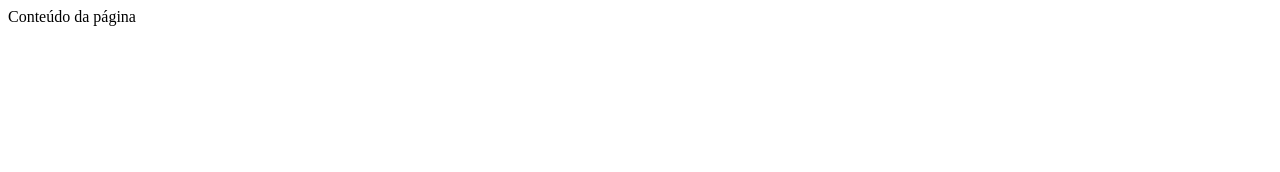
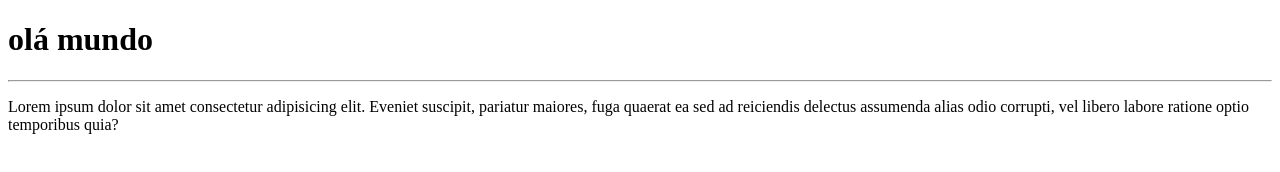
Before and after one commit to L1eduardo/loja, a plain HTML site: page index.html in a window 1280 px wide. Drawn offline with Linux system fonts and the light colour scheme.

Commit message:
criaçao de titulo e paragrafo

```diff
--- a/index.html
+++ b/index.html
@@ -1,10 +1,11 @@
 <!DOCTYPE html>
-<html>
-  <head>
-    <meta charset="utf-8">
-    <title>Título da página</title>
-  </head>
-  <body>
-    Conteúdo da página
-  </body>
+ <html lang="pt-br">
+    <head>
+      <title> Primeiro Projeto</title>
+    </head>
+    <body>
+      <h1>olá mundo</h1>
+      <hr>
+      <p>Lorem ipsum dolor sit amet consectetur adipisicing elit. Eveniet suscipit, pariatur maiores, fuga quaerat ea sed ad reiciendis delectus assumenda alias odio corrupti, vel libero labore ratione optio temporibus quia?</p>
+    </body>
 </html>
```
